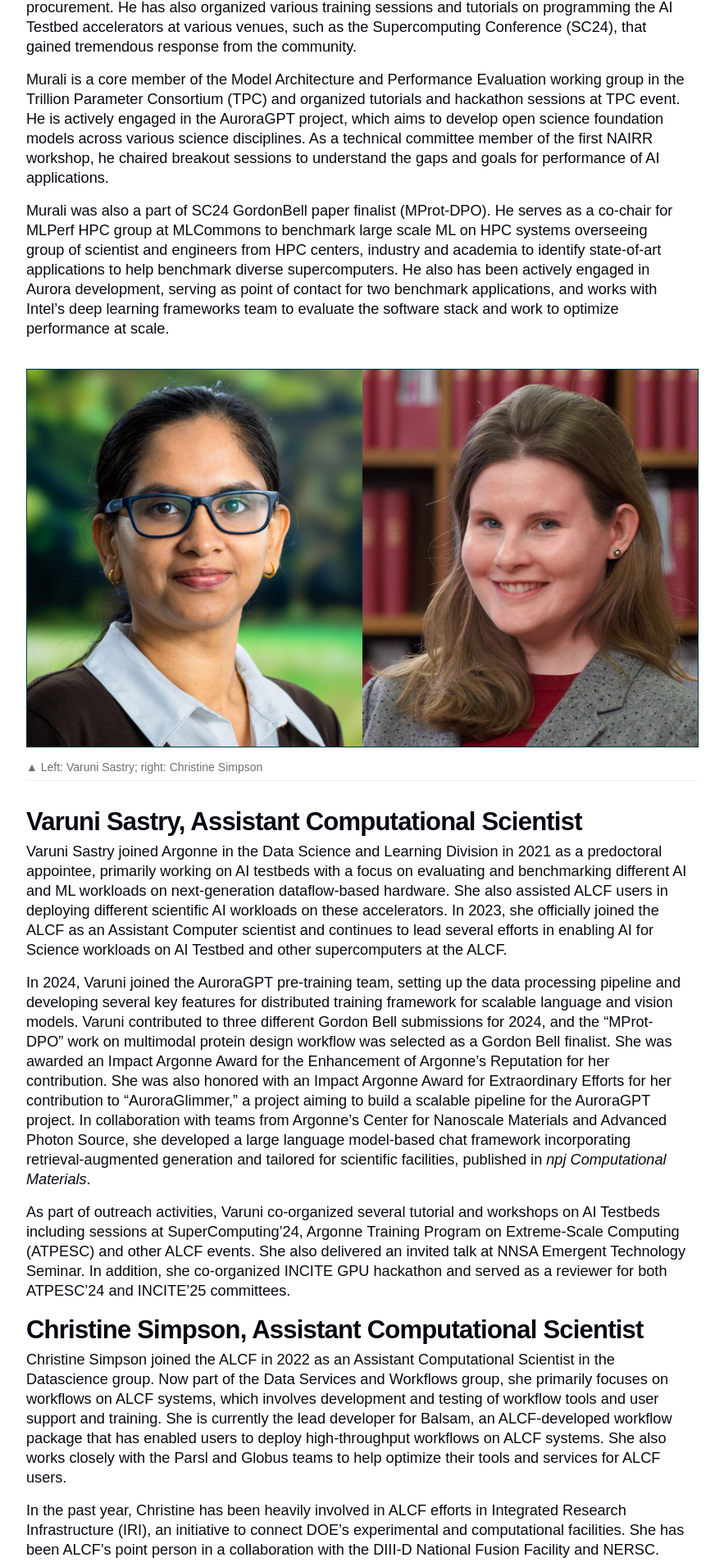
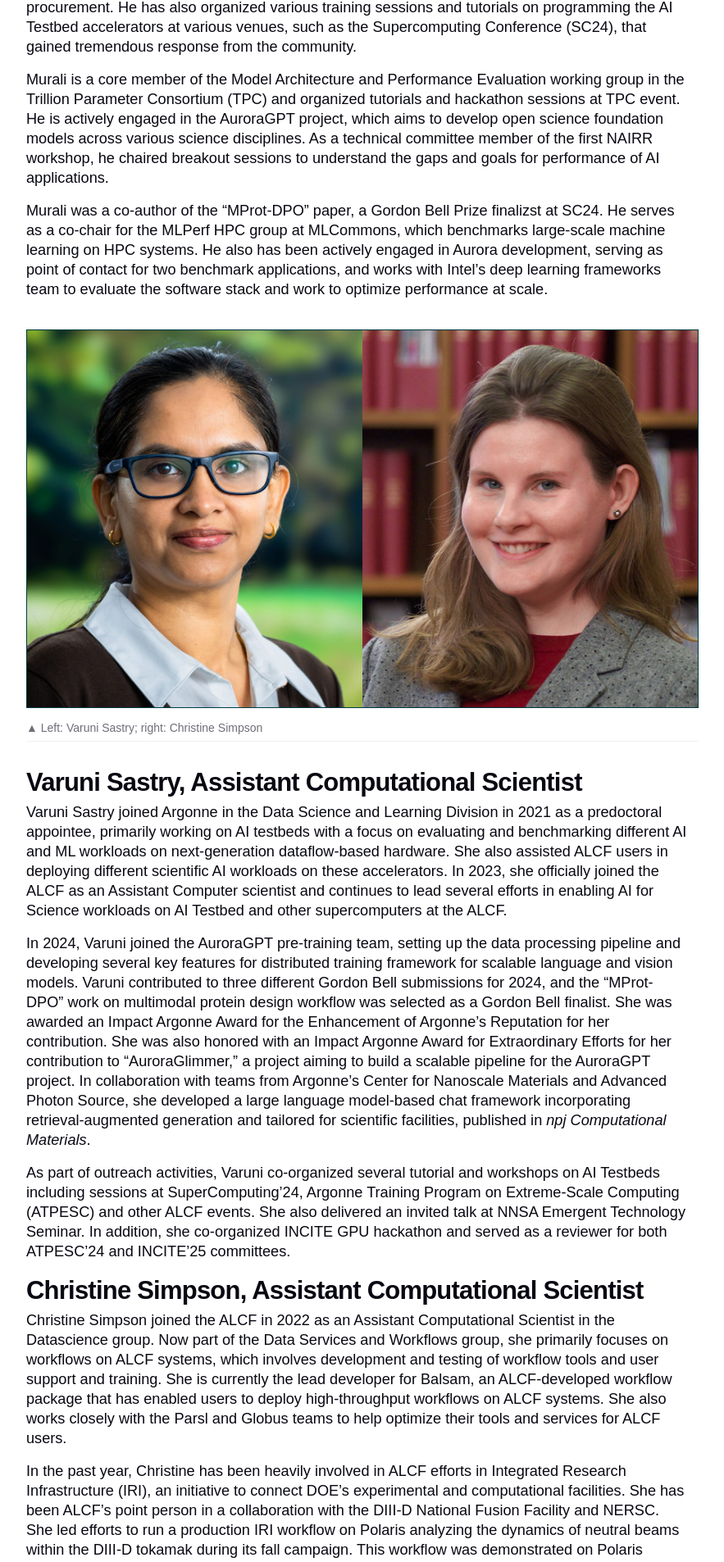
Before and after one commit to argonne-lcf/AR2024, a Jekyll site: the page built from 04_expertise-and-resources/staff-spotlights.md, in a window 1280 px wide. Shown: the part 1644-3550 px from the top of the page at 82% size, without its empty margins (303-1186 px from the left). Built offline with Jekyll 4.4.1, drawn with Linux system fonts in a browser that asks for light colours; some web fonts are replaced.

Commit message:
Update staff-spotlights.md
further edits

```diff
--- a/04_expertise-and-resources/staff-spotlights.md
+++ b/04_expertise-and-resources/staff-spotlights.md
@@ -33,7 +33,7 @@
 
 Murali is a core member of the Model Architecture and Performance Evaluation working group in the Trillion Parameter Consortium (TPC) and organized tutorials and hackathon sessions at TPC event. He is actively engaged in the AuroraGPT project, which aims to develop open science foundation models across various science disciplines. As a technical committee member of the first NAIRR workshop, he chaired breakout sessions to understand the gaps and goals for performance of AI applications.
 
-Murali was also a part of SC24 GordonBell paper finalist (MProt-DPO). He serves as a co-chair for MLPerf HPC group at MLCommons to benchmark large scale ML on HPC systems overseeing group of scientist and engineers from HPC centers, industry and academia to identify state-of-art applications to help benchmark diverse supercomputers. He also has been actively engaged in Aurora development, serving as point of contact for two benchmark applications, and works with Intel's deep learning frameworks team to evaluate the software stack and work to optimize performance at scale.
+Murali was a co-author of the “MProt-DPO” paper, a Gordon Bell Prize finalizst at SC24. He serves as a co-chair for the MLPerf HPC group at MLCommons, which benchmarks large-scale machine learning on HPC systems. He also has been actively engaged in Aurora development, serving as point of contact for two benchmark applications, and works with Intel's deep learning frameworks team to evaluate the software stack and work to optimize performance at scale.
 
 
 
```
